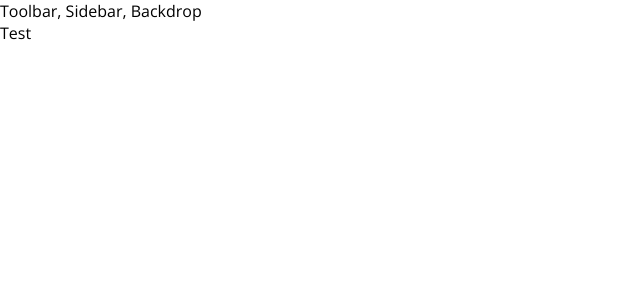
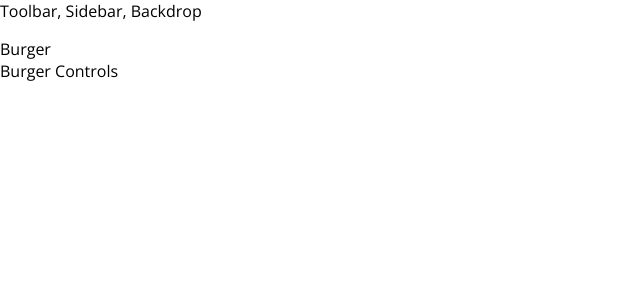
Before and after one commit to vani1992-seelam/Food-Blogg, a React app in the folder burger-builder/: page / in a window 1280 px wide. Shown: the top 300 px of the page, without its empty margins (0-640 px from the left). Built offline with nearby package versions, Linux system fonts and the light colour scheme.

Commit message:
implementation of the burger builder container

```diff
--- a/burger-builder/src/App.js
+++ b/burger-builder/src/App.js
@@ -1,11 +1,14 @@
 import React, { Component } from "react";
 import Layout from "./components/Layout/Layout";
+import BurgerBuilder from "./containers/BurgerBuilder/BurgerBuilder";
 
 class App extends Component {
   render() {
     return (
       <div>
-        <Layout>Test</Layout>
+        <Layout>
+          <BurgerBuilder />
+        </Layout>
       </div>
     );
   }
--- /dev/null
+++ b/burger-builder/src/components/Layout/Layout.css
@@ -0,0 +1,3 @@
+.Content {
+  margin-top: 16px;
+}
--- a/burger-builder/src/components/Layout/Layout.js
+++ b/burger-builder/src/components/Layout/Layout.js
@@ -1,10 +1,11 @@
 import React from "react";
 import Aux from "../../hoc/Aux";
+import classes from "./Layout.css";
 
 const layout = props => (
   <Aux>
     <div>Toolbar, Sidebar, Backdrop</div>
-    <main>{props.children}</main>
+    <main className={classes.Content}>{props.children}</main>
   </Aux>
 );
 
--- /dev/null
+++ b/burger-builder/src/containers/BurgerBuilder/BurgerBuilder.js
@@ -0,0 +1,14 @@
+import React, { Component } from "react";
+import Aux from "../../hoc/Aux";
+class BurgerBuilder extends Component {
+  render() {
+    return (
+      <Aux>
+        <div>Burger</div>
+        <div>Burger Controls</div>
+      </Aux>
+    );
+  }
+}
+
+export default BurgerBuilder;
--- a/burger-builder/src/hoc/Aux.js
+++ b/burger-builder/src/hoc/Aux.js
@@ -1,5 +1,3 @@
-import React from "react";
-
 const aux = props => props.children;
 
 export default aux;
```
